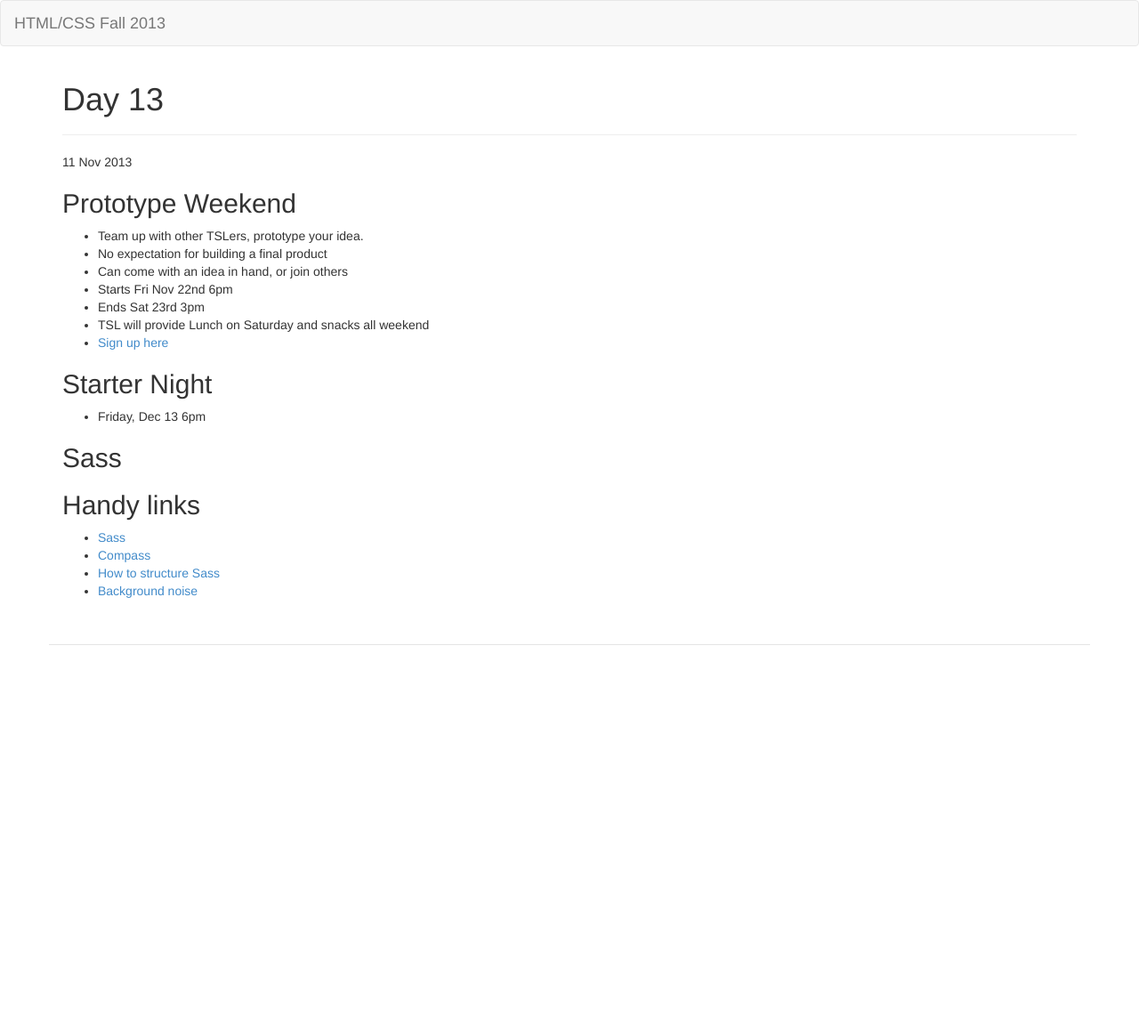
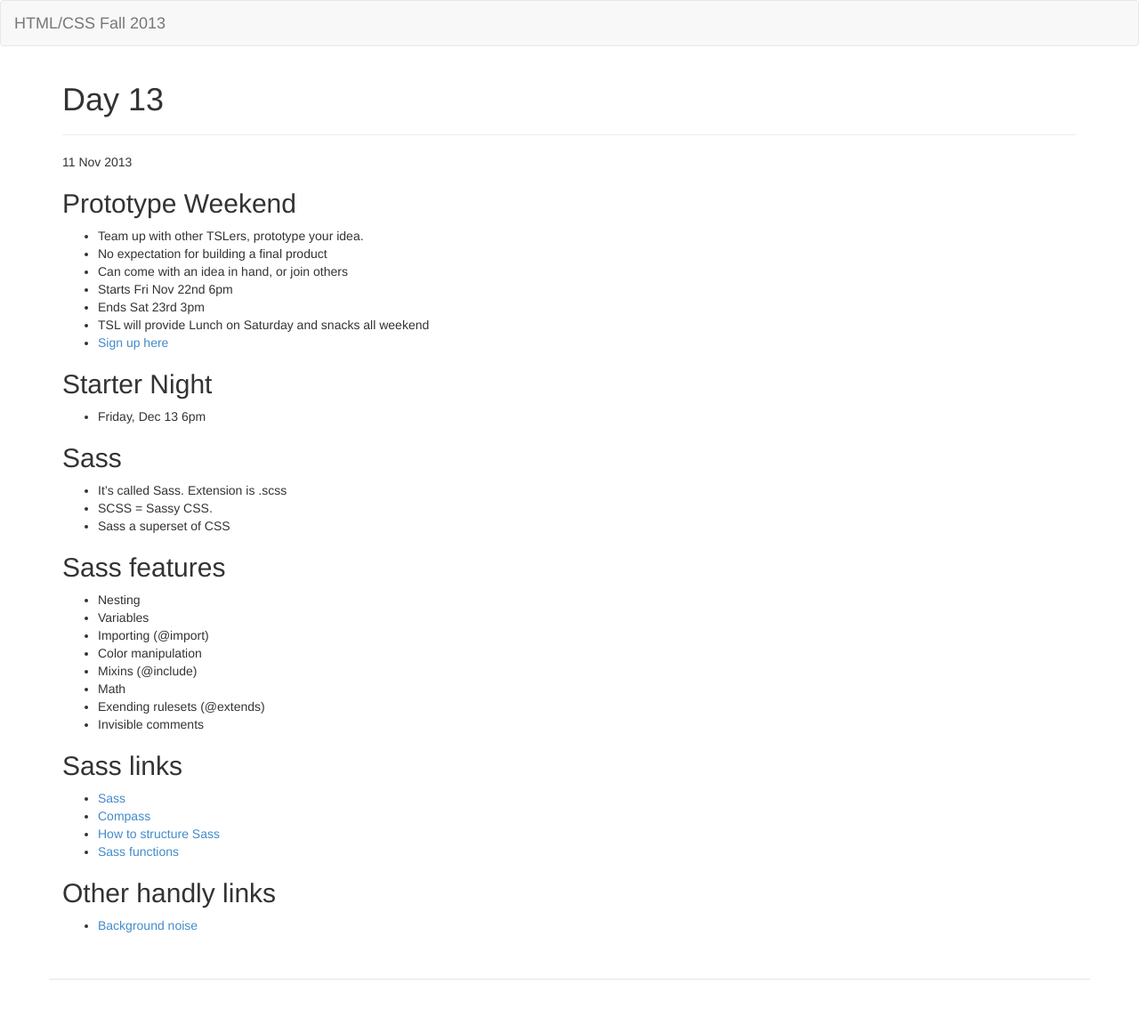
Before and after one commit to tsl-frontend/tsl-frontend.github.io, a Jekyll site: the page built from _posts/2013-11-11-13.md, in a window 1280 px wide. Shown: the whole page at 89% size. Built offline with Jekyll 4.4.1, drawn with Linux system fonts in a browser that asks for light colours; Markdown is read by kramdown in place of the engine named in the settings; before the commit the page ends 900 px from its top, so only the background shows below that.

Commit message:
More on Sass.

```diff
--- a/_posts/2013-11-11-13.md
+++ b/_posts/2013-11-11-13.md
@@ -20,10 +20,28 @@ categories: day
 
 ## Sass
 
+- It's called Sass. Extension is .scss
+- SCSS = Sassy CSS.
+- Sass a superset of CSS
 
-## Handy links
+## Sass features
+
+- Nesting
+- Variables
+- Importing (@import)
+- Color manipulation
+- Mixins (@include)
+- Math
+- Exending rulesets (@extends)
+- Invisible comments
+
+## Sass links
 
 - [Sass](http://sass-lang.com/guide)
 - [Compass](http://compass-style.org/)
 - [How to structure Sass](http://thesassway.com/beginner/how-to-structure-a-sass-project)
+- [Sass functions](http://sass-lang.com/documentation/Sass/Script/Functions.html)
+
+## Other handly links
+
 - [Background noise](http://www.noisli.com/)
```
